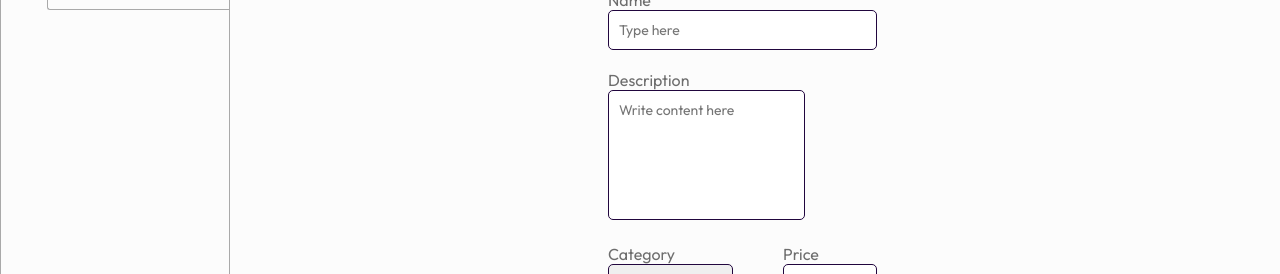
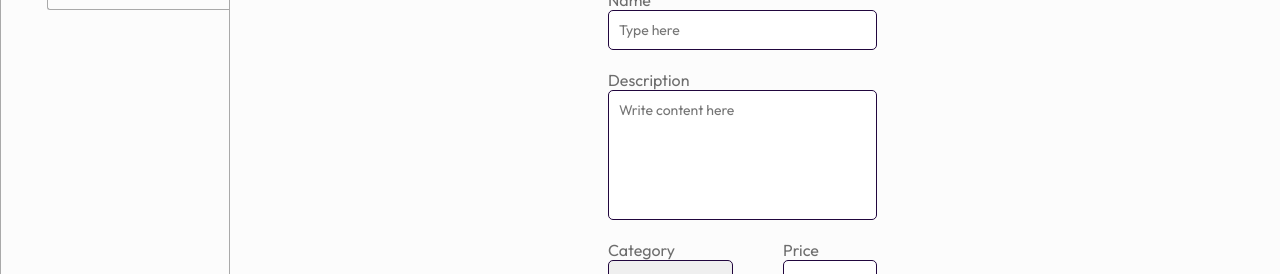
Before and after one commit to vanjo4/FoodPrep, a React (Vite) app in the folder adminFrontEnd/: page / in a window 1280 px wide. Shown: the part 220-494 px from the top of the page. Built offline with nearby package versions, Linux system fonts and the light colour scheme.

Commit message:
Add.jsx updated

```diff
--- a/adminFrontEnd/src/screens/Add/Add.jsx
+++ b/adminFrontEnd/src/screens/Add/Add.jsx
@@ -1,31 +1,55 @@
-import React from 'react'
+import {useState,useEffect} from 'react'
 import './Add.css'
 import {assets} from '../../assets/assets'
 
 const Add = () => {
+  const [image,setImage] = useState(false);
+
+  const [data,setData] = useState({
+    name:"",
+    description:"",
+    price:"",
+    category:"Salad"
+  })
+
+  const onChangeHandler=(event)=>{
+    const {name,value} = event.target;
+    setData(data=>({...data,[name]:value}))
+  }
+
+  const onSubmitHandler = async (event)=>{
+    event.preventDefault();
+    const formData = new FormData();
+    formData.append("name",data.name);
+    formData.append("description",data.description);
+    formData.append("price",data.price);
+    formData.append("category",data.category);
+    formData.append("image",image);
+  }
+
   return (
     <div className='screen'>
       <div className="container">
-        <form className='flex-col'>
+        <form onSubmit={onSubmitHandler} className='flex-col'>
           <div className="add-img-upload flex-col">
             <p>Upload Image</p>
             <label htmlFor="image">
-              <img src={assets.upload_area} alt="" />
+              <img  src={image?URL.createObjectURL(image):assets.upload_area} alt="" />
             </label>
-            <input type="file" id='image' hidden required />
+            <input onChange={(e)=>setImage(e.target.files[0])} type="file" id='image' hidden required />
           </div>
           <div className="add-product-name flex-col">
             <p>Name</p>
-            <input type="text" placeholder='Type here' />
+            <input name='name' value={data.name} onChange={onChangeHandler} type="text" placeholder='Type here' />
           </div>
-          <div className="add-product-desc flex col">
+          <div className="add-product-desc flex-col">
             <p>Description</p>
-            <textarea rows='6' placeholder='Write content here'></textarea>
+            <textarea name='description' value={data.description} onChange={onChangeHandler} rows='6' placeholder='Write content here'></textarea>
           </div>
           <div className="add-category-price">
             <div className="add-category flex-col">
               <p>Category</p>
-              <select  >
+              <select name='category' value={data.category} onChange={onChangeHandler} >
                 <option value="Salad">Salad</option>
                 <option value="Rolls">Rolls</option>
                 <option value="Dessert">Dessert</option>
@@ -38,7 +62,7 @@ const Add = () => {
             </div>
             <div className="add-price flex-col">
               <p>Price</p>
-              <input type="Number" placeholder='₹150'/>
+              <input name='price' value={data.price} onChange={onChangeHandler} type="Number" placeholder='₹150'/>
             </div>
           </div>
           <button type='submit' className='add-btn'>Add</button>
```
